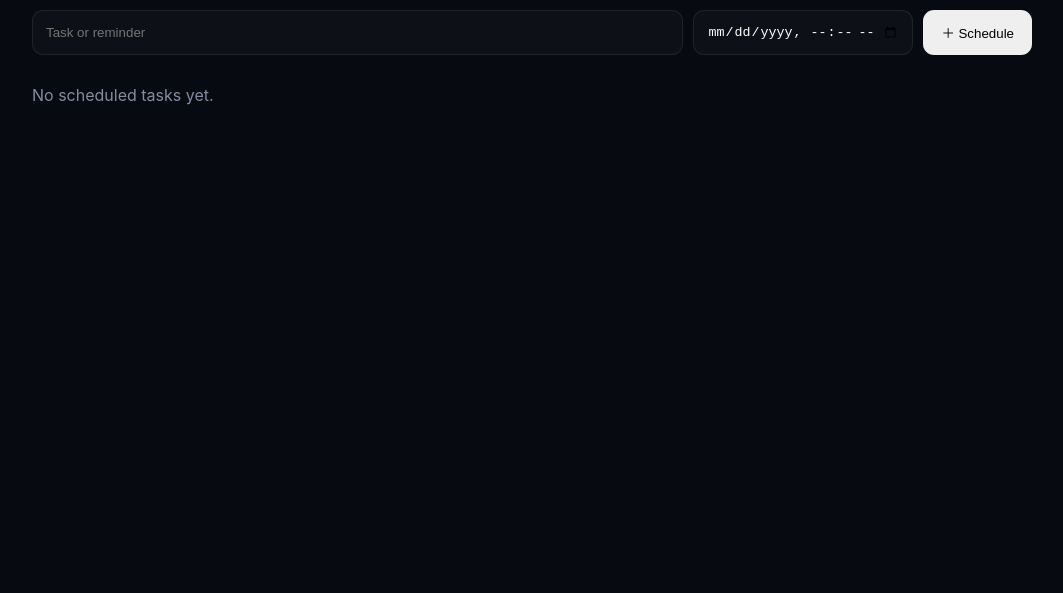
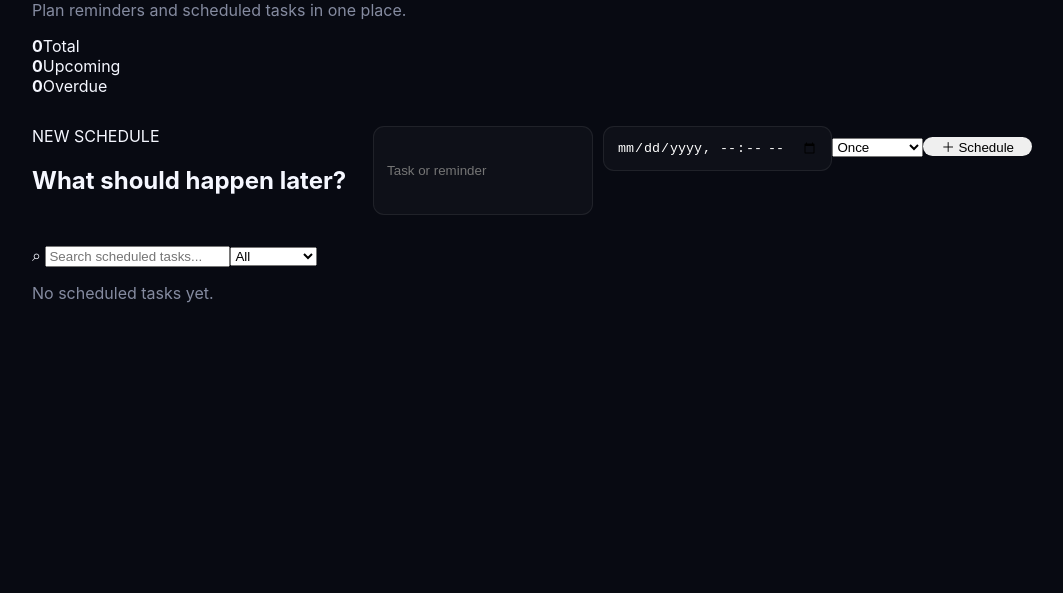
Before and after one commit to tubalrr/ai-companion, a plain HTML site: page pages/scheduled.html in a window 1280 px wide. Shown: the part 207-800 px from the top of the page, without its empty margins (108-1171 px from the left). Drawn offline with Linux system fonts and the light colour scheme.

Commit message:
Upgrade scheduled page UI

```diff
--- a/pages/scheduled.html
+++ b/pages/scheduled.html
@@ -1 +1,9 @@
-<!DOCTYPE html><html lang="en"><head><meta charset="UTF-8"><meta name="viewport" content="width=device-width,initial-scale=1.0"><title>Scheduled • AI Companion</title><link rel="stylesheet" href="../assets/css/scheduled.css"></head><body><main class="page"><header><a href="../index.html">← Back</a><h1>◷ Scheduled</h1><p>View tasks and reminders you plan to run later.</p></header><section class="create"><input id="taskName" placeholder="Task or reminder"><input id="taskTime" type="datetime-local"><button id="addTask">＋ Schedule</button></section><section id="tasks" class="tasks"></section></main><script src="../assets/js/scheduled.js"></script></body></html>
+<!DOCTYPE html>
+<html lang="en"><head><meta charset="UTF-8"><meta name="viewport" content="width=device-width,initial-scale=1.0"><title>Scheduled • AI Companion</title><link rel="stylesheet" href="../assets/css/scheduled.css"></head>
+<body><div class="orb one"></div><div class="orb two"></div><main class="page">
+<header><a class="back" href="../index.html">← Back</a><div class="heading"><div class="icon">◷</div><div><small>AI COMPANION</small><h1>Scheduled</h1><p>Plan reminders and scheduled tasks in one place.</p></div></div></header>
+<section class="stats"><div><b id="total">0</b><span>Total</span></div><div><b id="upcoming">0</b><span>Upcoming</span></div><div><b id="overdue">0</b><span>Overdue</span></div></section>
+<section class="create"><div class="create-title"><span class="eyebrow">NEW SCHEDULE</span><h2>What should happen later?</h2></div><input id="taskName" placeholder="Task or reminder" maxlength="120"><div class="row"><input id="taskTime" type="datetime-local"><select id="repeat"><option value="once">Once</option><option value="daily">Every day</option><option value="weekly">Every week</option></select><button id="addTask" class="primary">＋ Schedule</button></div></section>
+<section class="toolbar"><label>⌕ <input id="search" placeholder="Search scheduled tasks..."></label><select id="filter"><option value="all">All</option><option value="upcoming">Upcoming</option><option value="overdue">Overdue</option><option value="done">Completed</option></select></section>
+<section id="tasks" class="tasks"></section>
+</main><div id="toast"></div><script src="../assets/js/scheduled.js"></script></body></html>
```
